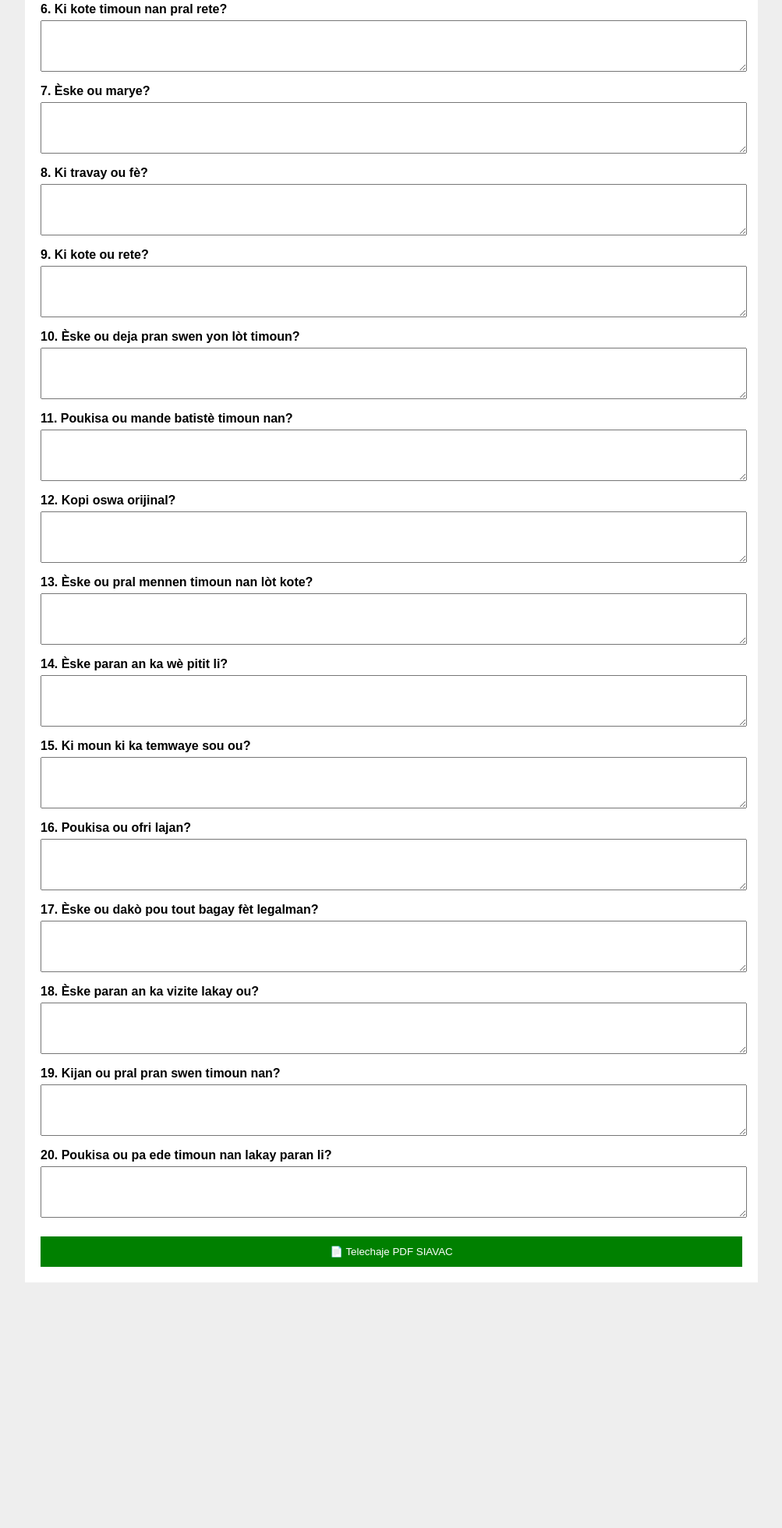
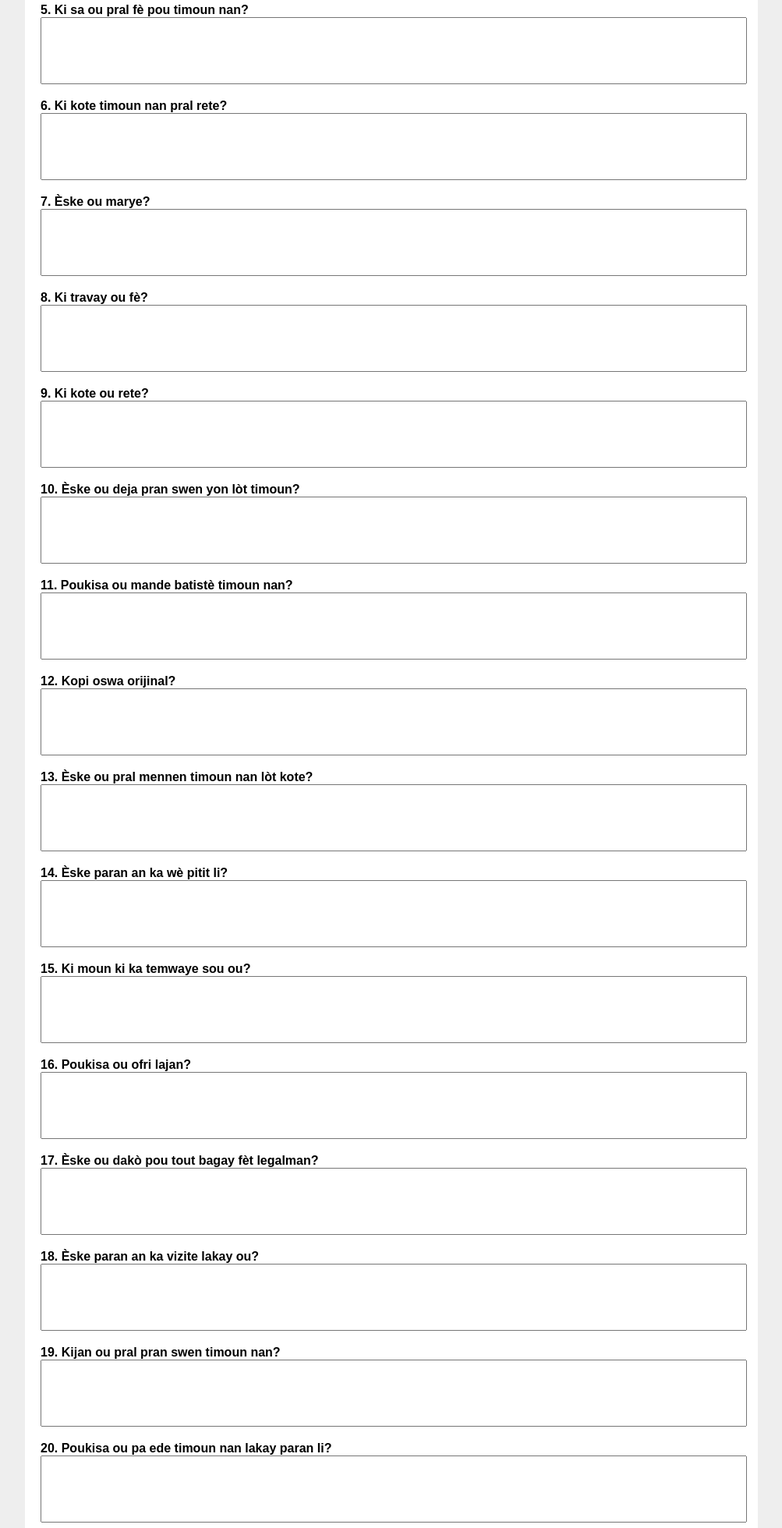
Before and after one commit to siavac/Anketentansyonsiutimoun, a plain HTML site: page index.html in a window 1280 px wide. Shown: the part 765-2725 px from the top of the page at 78% size, without its empty margins (138-1141 px from the left). Before the commit the page ends 2438 px from the top, so only its background shows below. Drawn offline with Linux system fonts and the light colour scheme.

Commit message:
Update index.html

```diff
--- a/index.html
+++ b/index.html
@@ -20,6 +20,16 @@ body{
     padding:20px;
 }
 
+/* 🔥 SA ENPÒTAN POU PA KOUPE TEKS */
+textarea{
+    width:100%;
+    min-height:80px;
+    resize:none;
+    white-space:pre-wrap;
+    word-wrap:break-word;
+    overflow-wrap:break-word;
+}
+
 .header{
     text-align:center;
 }
@@ -33,14 +43,14 @@ h2{
 }
 
 .question{
-    margin-top:12px;
+    margin-top:15px;
     font-weight:bold;
+    page-break-inside: avoid;
 }
 
-textarea{
-    width:100%;
-    height:60px;
-    margin-top:5px;
+/* 🔥 PA KOUPE BLOK YO */
+.block{
+    page-break-inside: avoid;
 }
 
 button{
@@ -50,6 +60,7 @@ button{
     color:white;
     border:none;
     margin-top:20px;
+    font-size:16px;
 }
 </style>
 </head>
@@ -65,66 +76,107 @@ button{
 
 <h2>FÒMILÈ VERIFIKASYON TIMOUN</h2>
 
-<!-- KESYON YO -->
+<p><b>Enstriksyon:</b> Ranpli tout kestyon yo san kite anyen vid.</p>
+
+<div class="block">
 <div class="question">1. Poukisa ou bezwen pran yon timoun?</div>
 <textarea></textarea>
+</div>
 
+<div class="block">
 <div class="question">2. Poukisa ou chwazi yon timoun ki pa fanmi ou?</div>
 <textarea></textarea>
+</div>
 
+<div class="block">
 <div class="question">3. Poukisa ou vle timoun nan rete lakay ou?</div>
 <textarea></textarea>
+</div>
 
+<div class="block">
 <div class="question">4. Ki laj timoun nan?</div>
 <textarea></textarea>
+</div>
 
+<div class="block">
 <div class="question">5. Ki sa ou pral fè pou timoun nan?</div>
 <textarea></textarea>
+</div>
 
+<div class="block">
 <div class="question">6. Ki kote timoun nan pral rete?</div>
 <textarea></textarea>
+</div>
 
+<div class="block">
 <div class="question">7. Èske ou marye?</div>
 <textarea></textarea>
+</div>
 
+<div class="block">
 <div class="question">8. Ki travay ou fè?</div>
 <textarea></textarea>
+</div>
 
+<div class="block">
 <div class="question">9. Ki kote ou rete?</div>
 <textarea></textarea>
+</div>
 
+<div class="block">
 <div class="question">10. Èske ou deja pran swen yon lòt timoun?</div>
 <textarea></textarea>
+</div>
 
+<div class="block">
 <div class="question">11. Poukisa ou mande batistè timoun nan?</div>
 <textarea></textarea>
+</div>
 
+<div class="block">
 <div class="question">12. Kopi oswa orijinal?</div>
 <textarea></textarea>
+</div>
 
+<div class="block">
 <div class="question">13. Èske ou pral mennen timoun nan lòt kote?</div>
 <textarea></textarea>
+</div>
 
+<div class="block">
 <div class="question">14. Èske paran an ka wè pitit li?</div>
 <textarea></textarea>
+</div>
 
+<div class="block">
 <div class="question">15. Ki moun ki ka temwaye sou ou?</div>
 <textarea></textarea>
+</div>
 
+<div class="block">
 <div class="question">16. Poukisa ou ofri lajan?</div>
 <textarea></textarea>
+</div>
 
+<div class="block">
 <div class="question">17. Èske ou dakò pou tout bagay fèt legalman?</div>
 <textarea></textarea>
+</div>
 
+<div class="block">
 <div class="question">18. Èske paran an ka vizite lakay ou?</div>
 <textarea></textarea>
+</div>
 
+<div class="block">
 <div class="question">19. Kijan ou pral pran swen timoun nan?</div>
 <textarea></textarea>
+</div>
 
+<div class="block">
 <div class="question">20. Poukisa ou pa ede timoun nan lakay paran li?</div>
 <textarea></textarea>
+</div>
 
 <button onclick="generatePDF()">📄 Telechaje PDF SIAVAC</button>
 
@@ -136,11 +188,11 @@ function generatePDF(){
     const element = document.getElementById("form");
 
     const opt = {
-        margin: 0.3,
-        filename: 'SIAVAC_Verifikasyon_Timoun.pdf',
+        margin: 0.4,
+        filename: 'SIAVAC_Verifikasyon_Profesyonel.pdf',
         image: { type: 'jpeg', quality: 1 },
         html2canvas: {
-            scale: 2,
+            scale: 3,
             useCORS: true,
             scrollY: 0
         },
```
